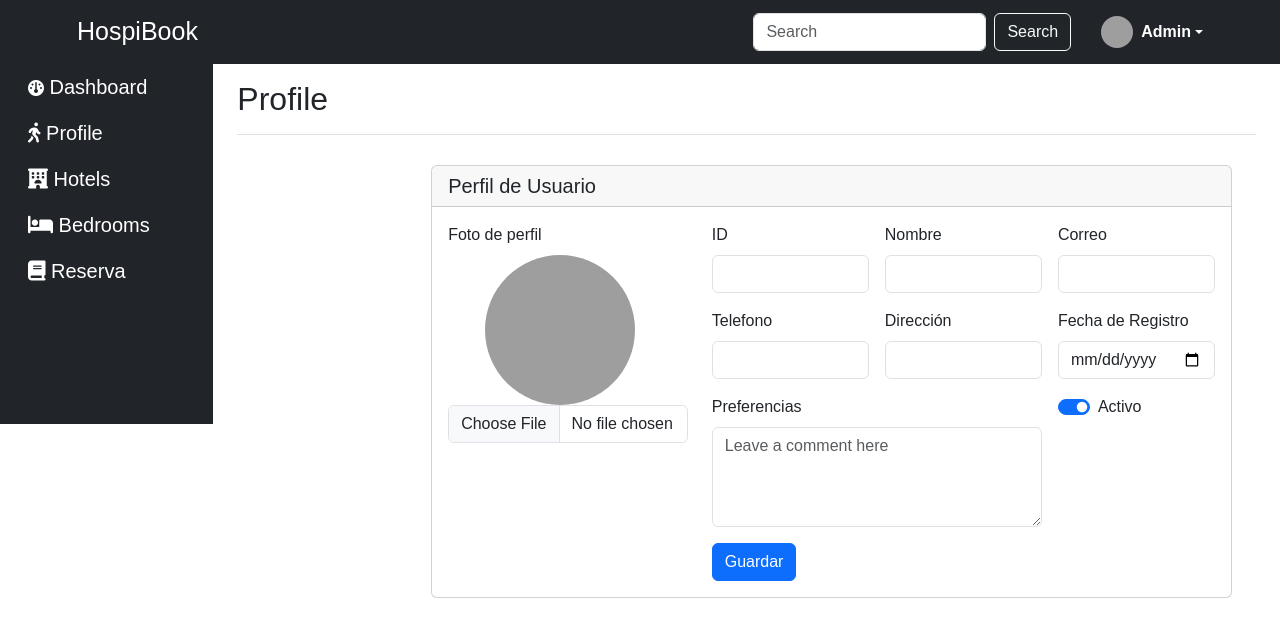
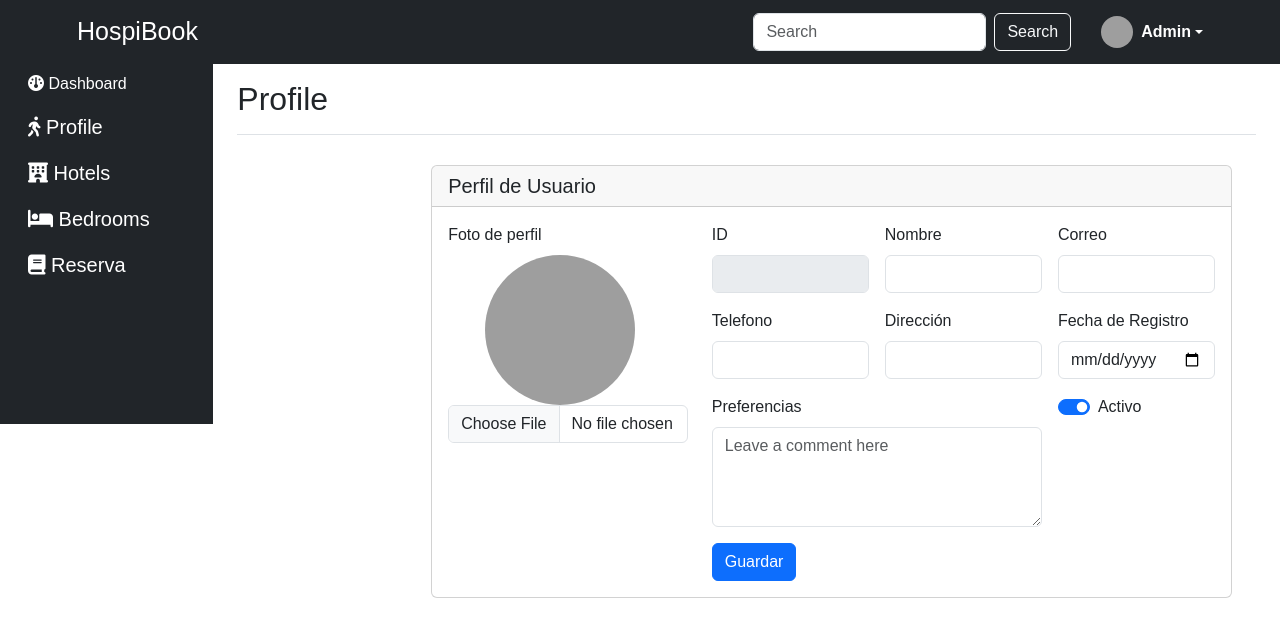
Before and after one commit to EFMCT30/appAdminHoteleroHospiBook, an Angular app: page /profile in a window 1280 px wide. Shown: the top 636 px of the page. Built offline with nearby package versions, Linux system fonts and the light colour scheme; grey boxes are pictures that could not be loaded.

Commit message:
cmabios menores

```diff
--- a/src/app/profile/profile.component.html
+++ b/src/app/profile/profile.component.html
@@ -15,32 +15,32 @@
                   <!-- Formulario de perfil -->
                   <form class="row g-3">
                       <div class="col-md-4">
-                          <label for="validationDefaultUsername" class="form-label">ID</label>
-                          <input type="text" class="form-control" id="validationDefaultUsername" aria-describedby="inputGroupPrepend2" required>
+                          <label for="validationDefaultId" class="form-label ">ID</label>
+                          <input type="text" class="form-control " id="validationDefaultId" aria-describedby="inputGroupPrepend2"  disabled required>
                       </div>
                       <div class="col-md-4">
-                          <label for="validationDefaultUsername" class="form-label">Nombre</label>
-                          <input type="text" class="form-control" id="validationDefaultUsername" aria-describedby="inputGroupPrepend2" required>
+                          <label for="validationDefaultName" class="form-label">Nombre</label>
+                          <input type="text" class="form-control" id="validationDefaultName" aria-describedby="inputGroupPrepend2" required>
                       </div>
                       <div class="col-md-4">
-                          <label for="validationDefaultUsername" class="form-label">Correo</label>
-                          <input type="email" class="form-control" id="validationDefaultUsername" aria-describedby="inputGroupPrepend2" required>
+                          <label for="validationDefaultCorreo" class="form-label">Correo</label>
+                          <input type="email" class="form-control" id="validationDefaultCorreo" aria-describedby="inputGroupPrepend2" required>
                       </div>
                       <div class="col-md-4">
-                          <label for="validationDefaultUsername" class="form-label">Telefono</label>
-                          <input type="text" class="form-control" id="validationDefaultUsername" aria-describedby="inputGroupPrepend2" required>
+                          <label for="validationDefaultTelefono" class="form-label">Telefono</label>
+                          <input type="text" class="form-control" id="validationDefaultTelefono" aria-describedby="inputGroupPrepend2" required>
                       </div>
                       <div class="col-md-4">
-                          <label for="validationDefaultUsername" class="form-label">Dirección</label>
-                          <input type="text" class="form-control" id="validationDefaultUsername" aria-describedby="inputGroupPrepend2" required>
+                          <label for="validationDefaultDireccion" class="form-label">Dirección</label>
+                          <input type="text" class="form-control" id="validationDefaultDireccion" aria-describedby="inputGroupPrepend2" required>
                       </div>
                       <div class="col-md-4">
-                          <label for="validationDefaultUsername" class="form-label">Fecha de Registro</label>
-                          <input type="date" class="form-control" id="validationDefaultUsername" aria-describedby="inputGroupPrepend2" required>
+                          <label for="validationDefaultFechaRegistro" class="form-label">Fecha de Registro</label>
+                          <input type="date" class="form-control" id="validationDefaultFechaRegistro" aria-describedby="inputGroupPrepend2" required>
                       </div>
                       <div class="col-md-8">
-                          <label for="validationDefaultUsername" class="form-label">Preferencias</label>
-                          <textarea class="form-control" placeholder="Leave a comment here" id="floatingTextarea2" style="height: 100px"></textarea>
+                          <label for="validationDefaultPreferencias" class="form-label">Preferencias</label>
+                          <textarea class="form-control" placeholder="Leave a comment here" id="validationDefaultPreferencias" style="height: 100px"></textarea>
                       </div>
                       <div class="col-md-4">
                           <div class="input-group">
--- a/src/app/side-nav/side-nav.component.css
+++ b/src/app/side-nav/side-nav.component.css
@@ -1 +1,4 @@
 /* Default styles for large screens and above */
+.sidebar{
+  height: 45vh;
+}
--- a/src/app/side-nav/side-nav.component.html
+++ b/src/app/side-nav/side-nav.component.html
@@ -1,13 +1,13 @@
 <div class="container-fluid">
     <div class="row">
         <!-- Sidebar -->
-        <nav id="sidebar" class="col-md-3 col-lg-2 d-md-block bg-dark sidebar" style="height: 45vh;">
+        <nav id="sidebar" class="col-md-3 col-lg-2 d-md-block bg-dark sidebar" >
             <div class="position-sticky">
                 <ul class="nav nav-pills flex-column mb-auto">
                     <li>
                       <a href="#" class="nav-link text-white justify-content-center">
                         <i class="fa-solid fa-gauge"></i>
-                        <span style="font-size: 20px;"> Dashboard</span>
+                        <span class="title"> Dashboard</span>
                       </a>
                     </li>
                     <li>
```
